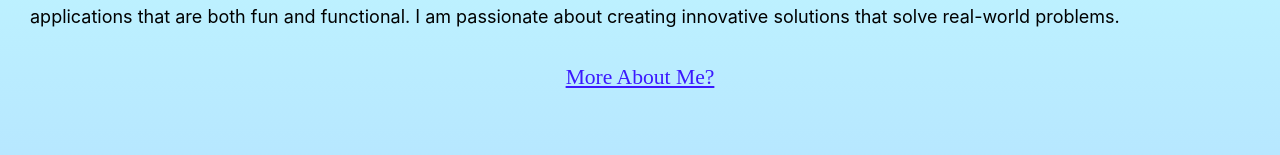
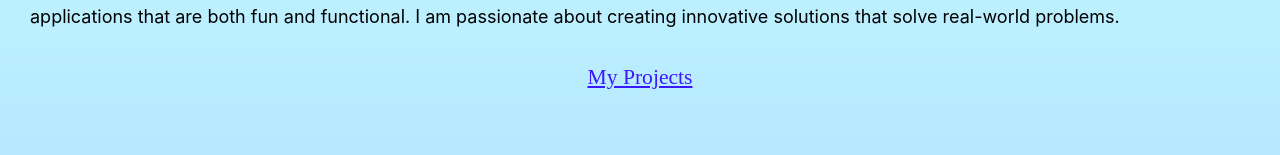
Before and after one commit to ZextaSilver/nextTestGround, a Next.js app: page / in a window 1280 px wide. Shown: the part 171-326 px from the top of the page. Built offline with nearby package versions, Linux system fonts and the light colour scheme.

Commit message:
Update index.js

```diff
--- a/pages/index.js
+++ b/pages/index.js
@@ -26,7 +26,7 @@ export default function Home() {
         <section className = {utilStyles.headingMd}>
 
           <p>
-            <Link href = "/posts/projects">More About Me?</Link>
+            <Link href = "/posts/projects">My Projects</Link>
           </p>
 
         </section>
```
